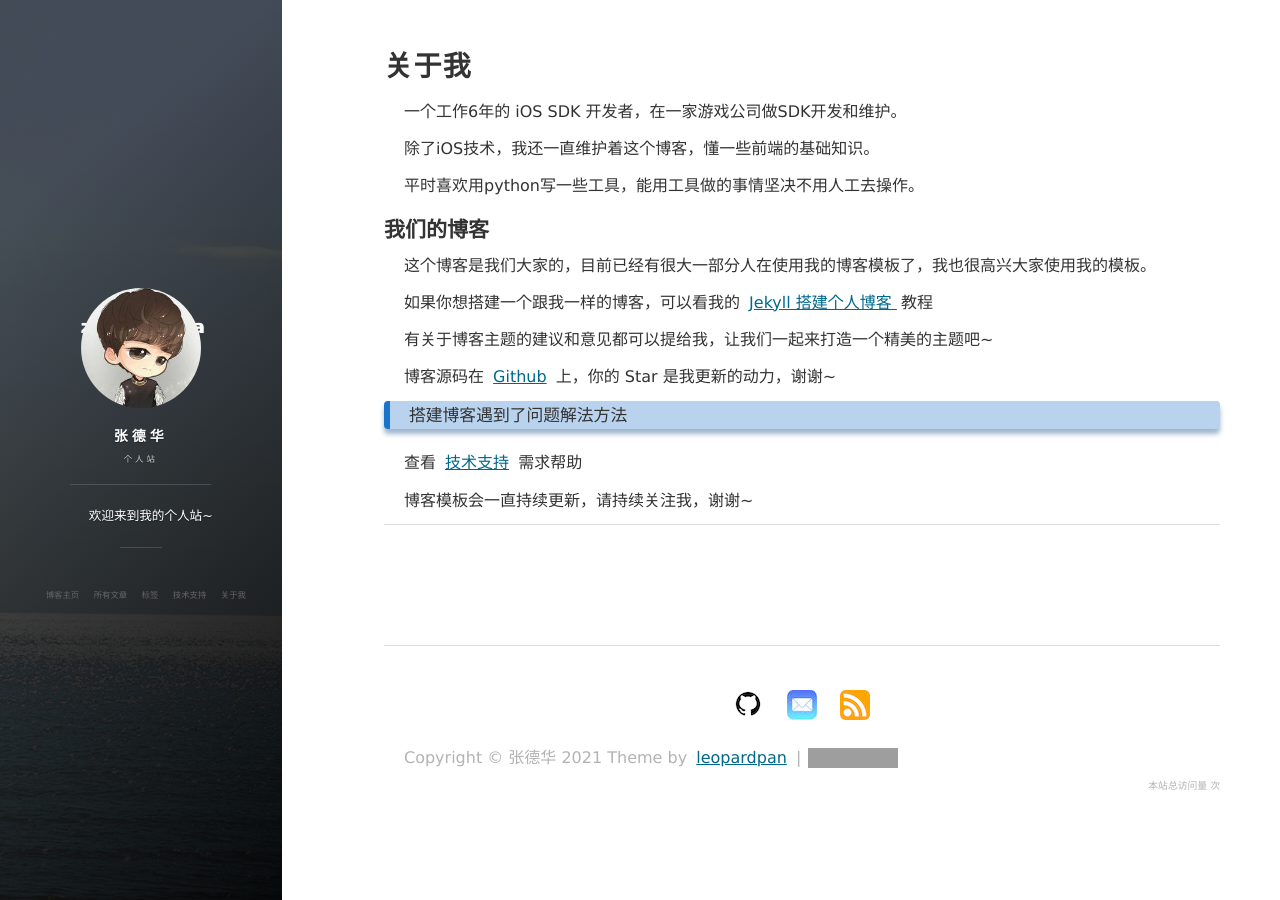
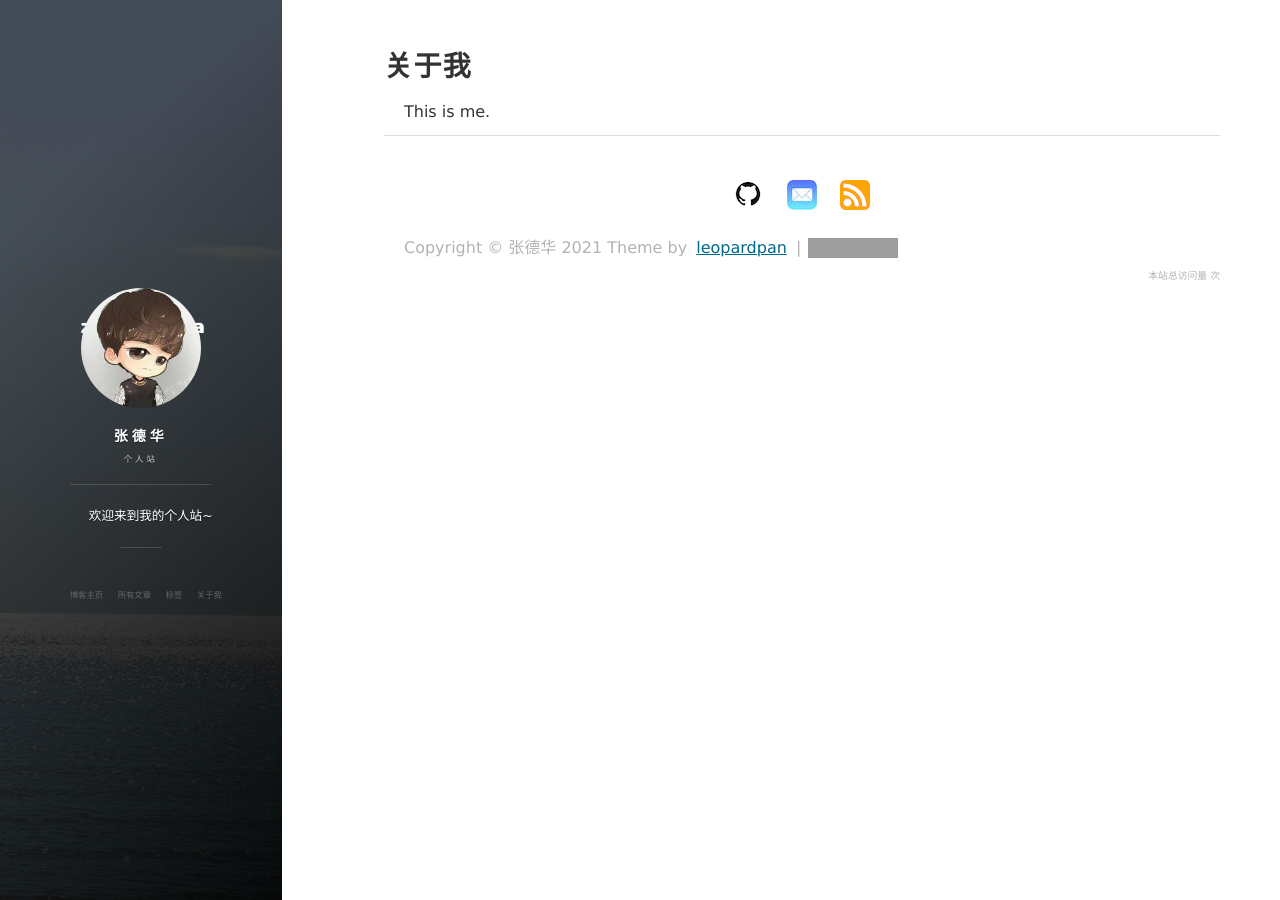
Before and after one commit to zhang-dehua/zhang-dehua.github.io, a Jekyll site: the page built from about.md, in a window 1280 px wide. Built offline with Jekyll 4.4.1, drawn with Linux system fonts in a browser that asks for light colours; nearby versions of some CDN libraries; comment, search, counter and statistics services are not loaded; grey boxes are pictures that could not be loaded.

Commit message:
rm surpot

```diff
--- a/_config.yml
+++ b/_config.yml
@@ -68,7 +68,7 @@ blog_button:
 nav:
     - {title: 所有文章, description: archive, url: '/archive'}
     - {title: 标签, description: tags, url: '/tags'}
-    - {title: 技术支持, description: support, url: '/support'}
+    #- {title: 技术支持, description: support, url: '/support'}
     - {title: 关于我, description: about, url: '/about'}
 
 
--- a/about.md
+++ b/about.md
@@ -2,31 +2,4 @@
 layout: page
 title: 关于我
 ---
-
-一个工作6年的 iOS SDK 开发者，在一家游戏公司做SDK开发和维护。
-
-除了iOS技术，我还一直维护着这个博客，懂一些前端的基础知识。
-
-平时喜欢用python写一些工具，能用工具做的事情坚决不用人工去操作。
-
-<h2> 我们的博客 </h2>
-
-这个博客是我们大家的，目前已经有很大一部分人在使用我的博客模板了，我也很高兴大家使用我的模板。
-
-如果你想搭建一个跟我一样的博客，可以看我的
-<a href="/2016/10/jekyll_tutorials1/"> Jekyll 搭建个人博客 </a>
-教程
-
-
-有关于博客主题的建议和意见都可以提给我，让我们一起来打造一个精美的主题吧~
-
-博客源码在 <a target="_blank" href='https://github.com/leopardpan/leopardpan.github.io/'>Github</a> 上，你的 Star 是我更新的动力，谢谢~
-
-
-<h3> 搭建博客遇到了问题解法方法 </h3>
-
-查看 [技术支持](https://leopardpan.cn/support/) 需求帮助
-
-博客模板会一直持续更新，请持续关注我，谢谢~
-
-{% include comments.html %}
+This is me.
```
